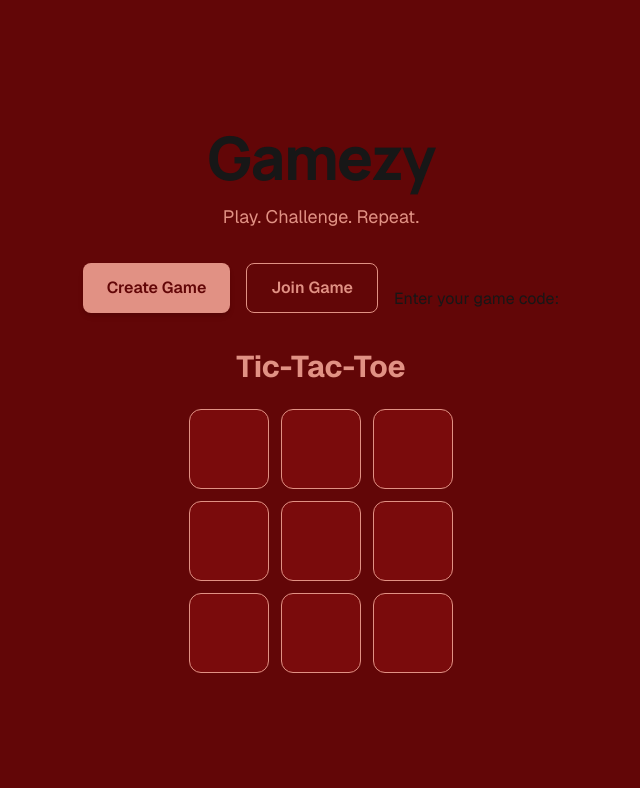
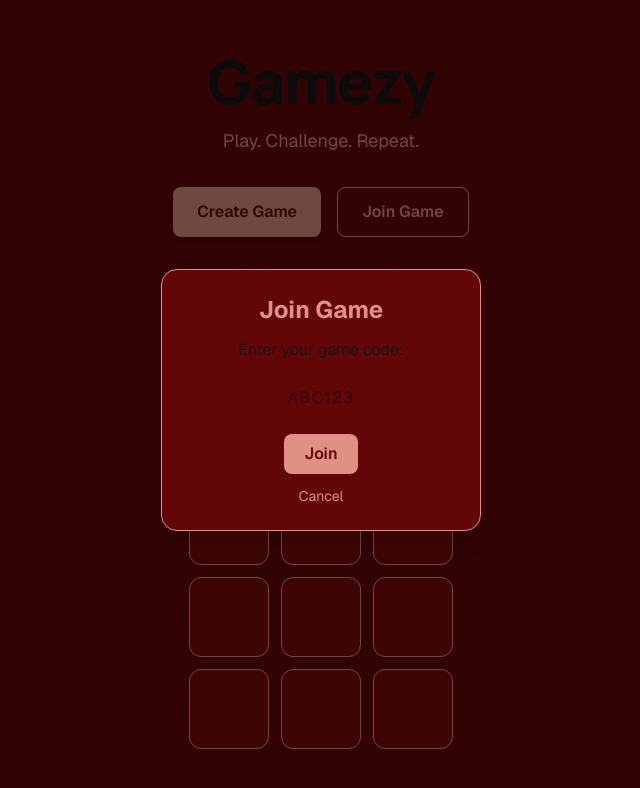
Before and after one commit to kirtiisinha/Gamezy, a Next.js app: page / in a window 1280 px wide. Both pictures are taken after a click on the button "Join Game". Shown: the top 788 px of the page, without its empty margins (319-959 px from the left). Built offline with nearby package versions, Linux system fonts and the light colour scheme.

Commit message:
feat: add create and join game lobby

```diff
--- a/app/page.tsx
+++ b/app/page.tsx
@@ -21,6 +21,8 @@
 //    showJoin: stores the current value
 //    setShowJoin: changes that value
 //     false: starting value
+  const [gameCode, setGameCode] = useState("");
+  const [joinCode, setJoinCode] = useState("");
   const [board, setBoard] = useState([
   "", "", "",
   "", "", "",
@@ -70,6 +72,7 @@
   setCurrentPlayer("X");
   setGameWinner(null);
   setIsDraw(false);
+  setWinningCells([]);
 };
   const handleClick = (index: number) => {
     //Don't allow the loser to input symbol *omgg lol
@@ -109,31 +112,58 @@ if (!newBoard.includes("")) {
       </p>
 
 {/* mt-8: margin-topflex: put children in a flex layout gap-4: put space between the buttons. px: padding horizontally. */}
-
 <div className="mt-8 flex gap-4">
   <button
-          onClick={() => alert("You clicked Create Game!+")}
-          className="px-6 py-3 rounded-lg bg-[#E19184] text-[#620607] font-semibold shadow-md">
+    onClick={() => {
+      const code = Math.random().toString(36).substring(2, 8).toUpperCase();
+      setGameCode(code);
+    }}
+    className="px-6 py-3 rounded-lg bg-[#E19184] text-[#620607] font-semibold shadow-md"
+  >
     Create Game
   </button>
 
   <button
     onClick={() => setShowJoin(true)}
-          className="px-6 py-3 rounded-lg bg-transparent border border-[#E19184] text-[#E19184] font-semibold">
+    className="px-6 py-3 rounded-lg bg-transparent border border-[#E19184] text-[#E19184] font-semibold"
+  >
     Join Game
   </button>
-
+</div>
         {/* This little && is important, basically means: If showJoin is true, show this */}
 
         {showJoin && (
-           <p className="mt-6">
-             Enter your game code:
-          </p>
+         <div className="mt-6 flex flex-col items-center gap-3">
+          <p>Enter your game code:</p>
+
+          <input
+           type="text"
+           value={joinCode}
+           onChange={(e) => setJoinCode(e.target.value.toUpperCase())}
+           placeholder="ABC123"
+           maxLength={6}
+          className="px-4 py-2 rounded-lg text-black text-center tracking-widest"
+        />
+{/* means every time you type, React updates the state.
+You type:   a7k2p9
+                ↓
+joinCode:   A7K2P9 */}
+    <button
+      onClick={() => {
+       if (joinCode === gameCode) {
+       alert("Game joined successfully! 🎮");
+      } else {
+       alert("Invalid game code ❌");
+      }
+    }}
+      className="px-5 py-2 rounded-lg bg-[#E19184] text-[#620607] font-semibold"
+    >
+      Join
+    </button>
+  </div>
 )}
-
-      </div>
-
-      <h2 className="mt-9 text-3xl font-bold text-[#E19184]">Tic-Tac-Toe</h2>
+      <h2 className="mt-9 text-3xl font-bold text-[#E19184]">
+        Tic-Tac-Toe</h2>
 
     {gamewinner && (
      <p className="mt-4 text-xl font-bold  text-[#E19184]">
@@ -181,6 +211,9 @@ if conditions
 Win combinations
 Draw detection
 Preventing moves after the game end */}
+
+
+
 {isDraw && (
   <p
    className={`mt-4 text-xl font-bold transition-all duration-900 ${
@@ -201,6 +234,63 @@ Preventing moves after the game end */}
 )}
 
 
+{gameCode && (
+  <div className="mt-6 text-center">
+    <p className="text-[#E19184]">Your Game Code</p>
+    <p className="mt-2 text-3xl font-bold tracking-widest">
+      {gameCode}
+    </p>
+    <p className="mt-2 text-sm text-[#E19184]">
+     Share this code with your friend 👥
+    </p>
+  </div>
+)}
+
+  {showJoin && (
+  <div className="fixed inset-0 flex items-center justify-center bg-black/50">
+    <div className="w-80 rounded-2xl bg-[#620607] border border-[#E19184] p-6 shadow-xl text-center">
+
+      <h3 className="text-2xl font-bold text-[#E19184]">
+        Join Game
+      </h3>
+
+      <p className="mt-3">
+        Enter your game code:
+      </p>
+
+      <input
+        type="text"
+        value={joinCode}
+        onChange={(e) => setJoinCode(e.target.value.toUpperCase())}
+        placeholder="ABC123"
+        maxLength={6}
+        className="mt-4 w-full rounded-lg px-4 py-2 text-black text-center tracking-widest"
+      />
+
+      <button
+        onClick={() => {
+          if (joinCode === gameCode) {
+            alert("Game joined successfully! 🎮");
+          } else {
+            alert("Invalid game code ❌");
+          }
+        }}
+        className="mt-4 px-5 py-2 rounded-lg bg-[#E19184] text-[#620607] font-semibold"
+      >
+        Join
+      </button>
+
+      <button
+        onClick={() => setShowJoin(false)}
+        className="block mx-auto mt-3 text-sm text-[#E19184]"
+      >
+        Cancel
+      </button>
+
+    </div>
+  </div>
+)}
+
     </main>
   );
 }
```
Lines whose indentation alone changed are shown as unchanged.
